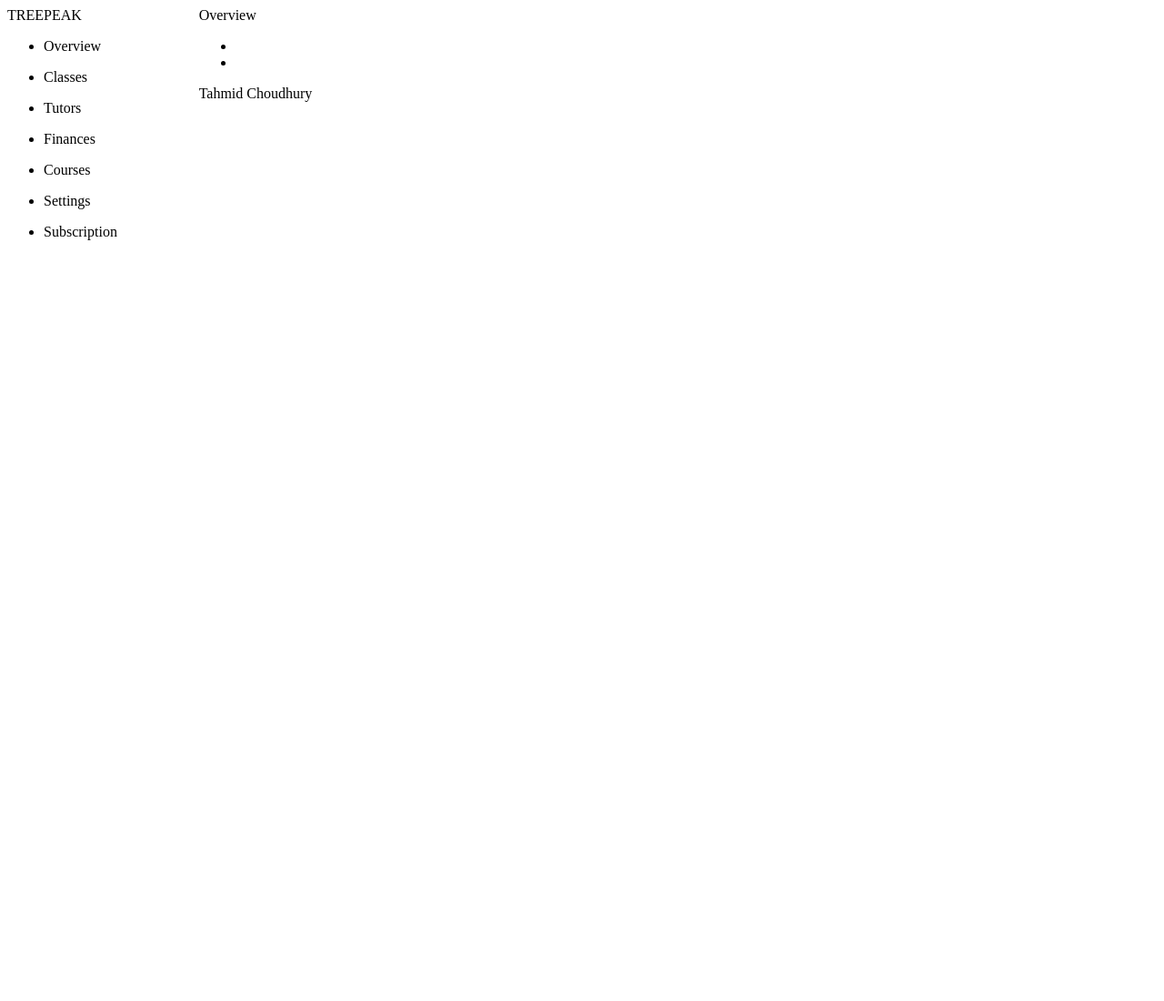
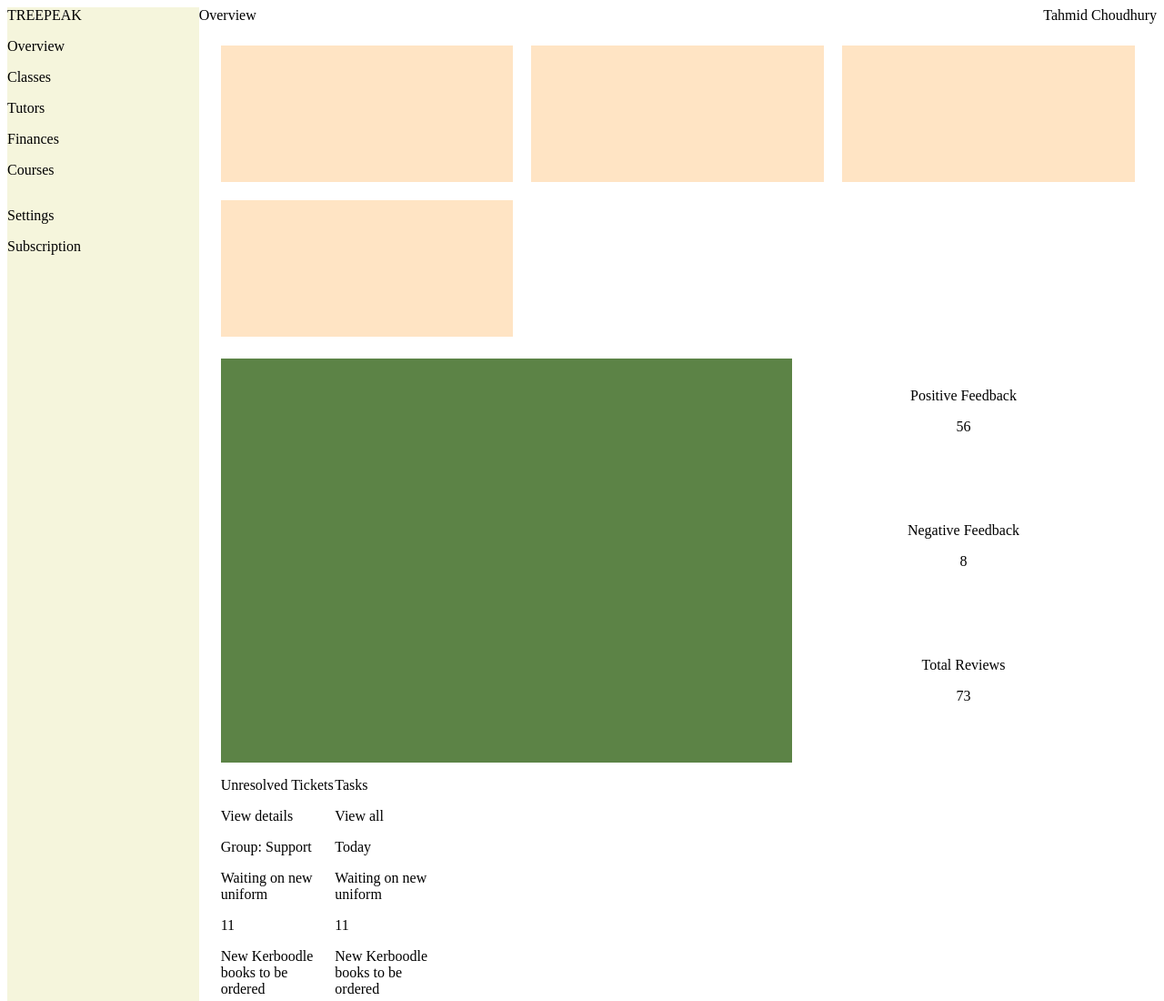
Before and after one commit to tahmidachoudhury/admin-dashboard, a plain HTML site: page index.html in a window 1280 px wide. Shown: the top 1100 px of the page at 91% size. Before the commit the page ends 800 px from the top, so only its background shows below. Drawn offline with Linux system fonts and the light colour scheme.

Commit message:
added layout of first two sections
- the tutor report graph took almost two hours. I could not understand
how it can fold on itself when the browser size gets shorter.
- @media was the way so now I know.

- Will need to add either a fixed header and put the 'Overview' title
on the webpage.

```diff
--- a/index.html
+++ b/index.html
@@ -51,6 +51,84 @@
             </div>
         </div>
 
+        <div class="main">
+            <div class="courses">
+                <div class="maths"></div>
+                <div class="gen-science"></div>
+                <div class="sep-science"></div>
+                <div class="eng"></div>
+            </div>
+
+            <div class="tutor-feedback">
+                <div class="tutor-fb-chart"></div>
+                <div class="breakdown">
+                    <div>
+                        <p>Positive Feedback</p>
+                        <p>56</p>
+                    </div>
+                    <div>
+                        <p>Negative Feedback</p>
+                        <p>8</p>
+                    </div>
+                    <div>
+                        <p>Total Reviews</p>
+                        <p>73</p>
+                    </div>
+                </div>
+            </div>
+
+            <div class="card tickets">
+                <div class="card-header">
+                    <div class="card-title">
+                        <p>Unresolved Tickets</p>
+                        <p>View details</p>
+                    </div>
+                    <p>Group: Support</p>
+                </div>
+                <div class="card-item">
+                    <p>Waiting on new uniform</p>
+                    <p>11</p>
+                </div>
+                <div class="card-item">
+                    <p>New Kerboodle books to be ordered</p>
+                    <p>6</p>
+                </div>
+                <div class="card-item">
+                    <p>Recorded lessons</p>
+                    <p>74</p>
+                </div>
+                <div class="card-item">
+                    <p>Pending</p>
+                    <p>23</p>
+                </div>
+            </div>
+
+            <div class="card tasks">
+                <div class="card-header">
+                    <div class="card-title">
+                        <p>Tasks</p>
+                        <p>View all</p>
+                    </div>
+                    <p>Today</p>
+                </div>
+                <div class="card-item">
+                    <p>Waiting on new uniform</p>
+                    <p>11</p>
+                </div>
+                <div class="card-item">
+                    <p>New Kerboodle books to be ordered</p>
+                    <p>6</p>
+                </div>
+                <div class="card-item">
+                    <p>Recorded lessons</p>
+                    <p>74</p>
+                </div>
+                <div class="card-item">
+                    <p>Pending</p>
+                    <p>23</p>
+                </div>
+            </div>
+        </div>
 
     </div>
 </body>
--- a/style.css
+++ b/style.css
@@ -1,13 +1,103 @@
 .container{
     display: grid;
     grid-template-columns: 1fr 5fr;
+    grid-template-rows: auto auto;
 }
 
 .sidebar{
     grid-column: 1 / 2;
     grid-row: 1 / -1;
+    background-color: beige;
+}
+
+.header{
+    grid-column: 2/-1;
+    display: flex;
+    justify-content: space-between;
+}
+
+.menu p{
+    margin: 0;
 }
 
 li{
-    text-decoration: none;
+    list-style-type: none;
 }
+
+ul{
+    padding: 0;
+    margin: 0;
+}
+
+.sidebar-nav{
+    display: flex;
+    flex-direction: column;
+    /*fix this*/
+    justify-content: space-between;
+}
+
+.main{
+    grid-area: 2/2/3/3;
+    display: grid;
+    grid-template-columns: repeat(8, 1fr);
+    grid-template-rows: auto 1fr 1fr 1fr;
+    padding: 0 1.5rem 1.5rem;
+
+}
+
+.courses{
+    grid-area: 1/1/2/-1;
+    display: grid;
+    grid-template-columns: repeat(auto-fit, minmax(250px, 1fr));
+    gap: 20px;
+    margin-top: 1.5rem;
+    margin-bottom: 1.5rem;
+}
+
+.courses div{
+    background-color: bisque;
+    height: 150px;
+    width: auto;
+}
+
+.tutor-feedback{
+    grid-area: 2/1/3/-1;
+    display: grid;
+    grid-template-columns: repeat(8, 1fr);
+}
+
+.tutor-fb-chart{
+    background-color: rgb(92, 131, 70);
+    grid-column: 1/6;
+}
+
+.breakdown div{
+    padding: 1rem;
+    text-align: center;
+    flex: 1;
+
+}
+
+.breakdown{
+    grid-column: 6/-1;
+    display: flex;
+    flex-direction: column;
+}
+
+@media (max-width: 660px), (min-width: 720px) and (max-width: 920px) {
+    .tutor-feedback {
+       grid-template-columns: 1fr;
+    }
+
+    .tutor-fb-chart {
+       grid-column: 1 / -1;
+       border: 2px solid #dfe0eb;
+       border-radius: 0.5rem;
+    }
+
+    .breakdown {
+       grid-column: 1 / -1;
+       border-radius: 0.5rem;
+       margin-top: 1.5rem;
+    }
+}
```
